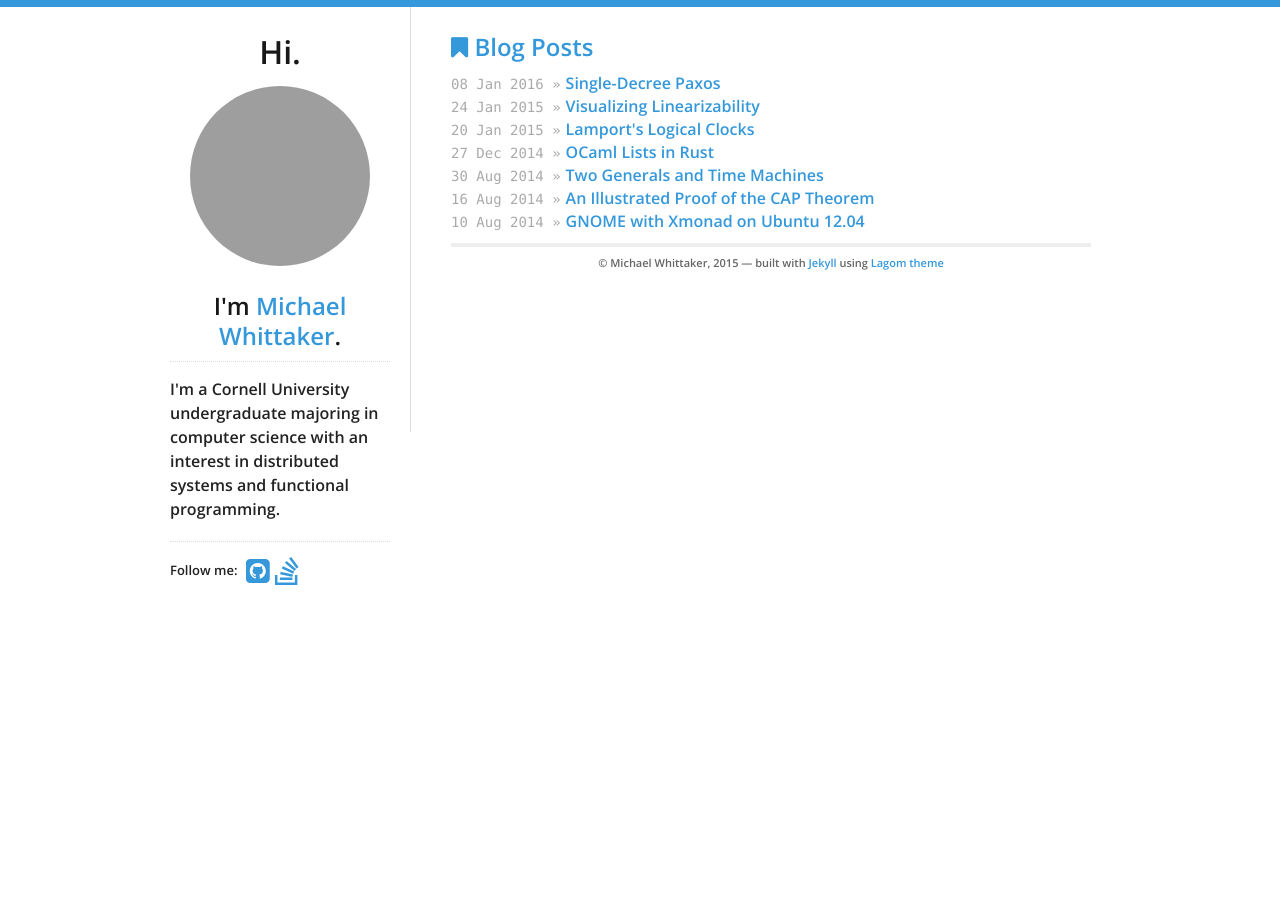
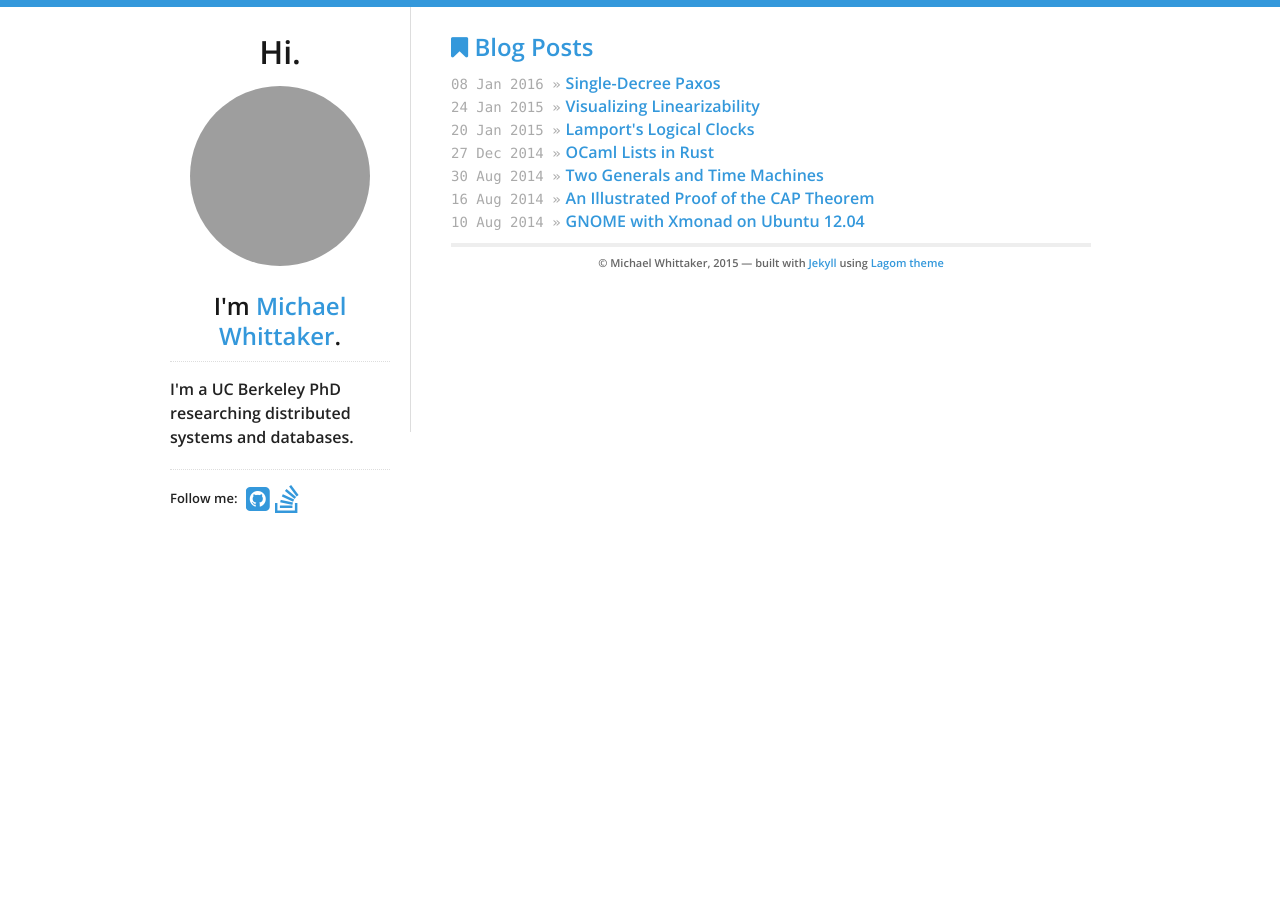
Before and after one commit to mwhittaker/mwhittaker.github.io, a Jekyll site: the page built from index.html, in a window 1280 px wide. Built offline with Jekyll 4.4.1, drawn with Linux system fonts in a browser that asks for light colours; nearby versions of some CDN libraries; Markdown is read by kramdown in place of the engine named in the settings; the list of posts is cut into pages by our own code; grey boxes are pictures that could not be loaded.

Commit message:
Updated schools.

```diff
--- a/_includes/sidebar.html
+++ b/_includes/sidebar.html
@@ -9,10 +9,7 @@
   </a>
   <h2>I'm <a href="/">{{ site.data.theme.name }}</a>.</h2>
   <div id="bio">
-    <p>
-    I'm a Cornell University undergraduate majoring in computer science with an
-    interest in distributed systems and functional programming.
-    </p>
+    <p>I'm a UC Berkeley PhD researching distributed systems and databases.</p>
   </div>
   <div id="social">
     {% include social.html %}
```
